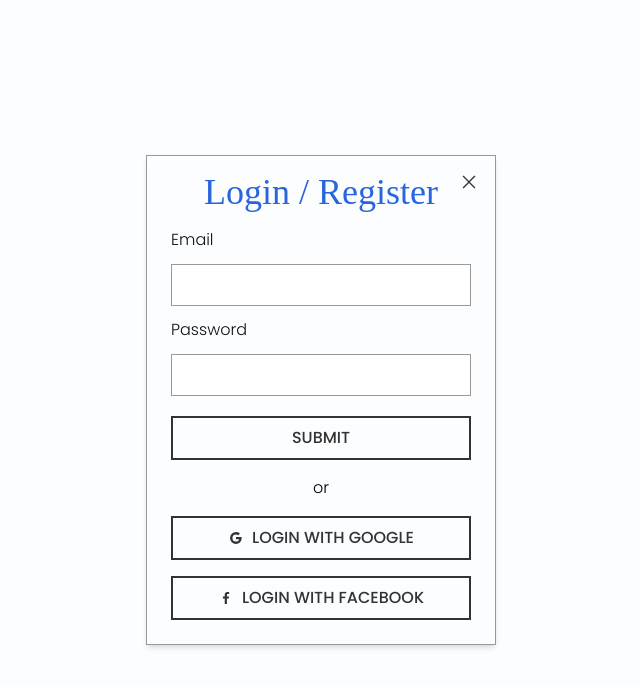
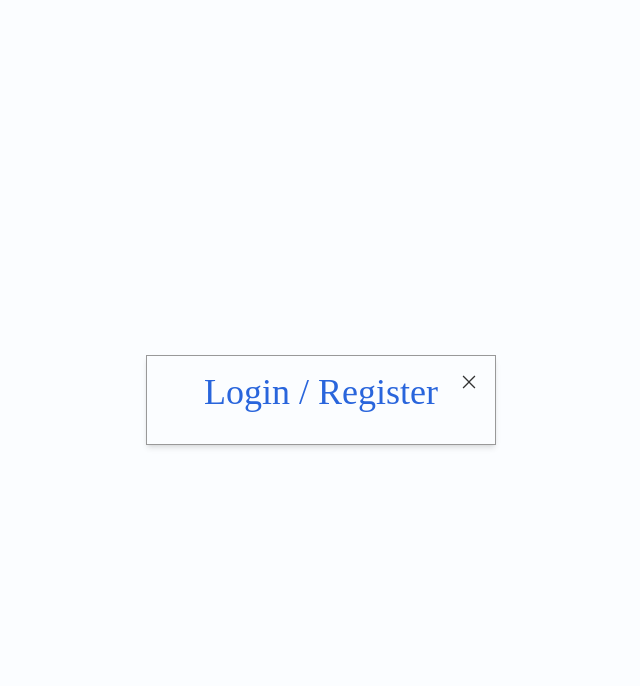
Before and after one commit to Nimira43/Aether, a React (Vite) app in the folder frontend/: page / in a window 1280 px wide. Both pictures are taken after a click on the button "LOGIN". Shown: the top 686 px of the page, without its empty margins (319-959 px from the left). Built offline with nearby package versions, Linux system fonts and the light colour scheme; a web font is replaced by a local one.

Commit message:
Wrapped form in signin conditional

```diff
--- a/frontend/src/pages/index.jsx
+++ b/frontend/src/pages/index.jsx
@@ -37,6 +37,8 @@ const Index = () => {
             <LiaTimesSolid />
           </div>
           <h2 className='text-center pb-4 logo text-main text-4xl'>Login / Register</h2>
+
+          {type === 'signin' &&
             <form>
               <div className='input-wrapper'>
                 <label
@@ -94,8 +96,8 @@ const Index = () => {
                   Login with Facebook
                 </button>
               </div>
-
             </form>
+          }
         </div>
       </div>
 
```
Lines whose indentation alone changed are shown as unchanged.
